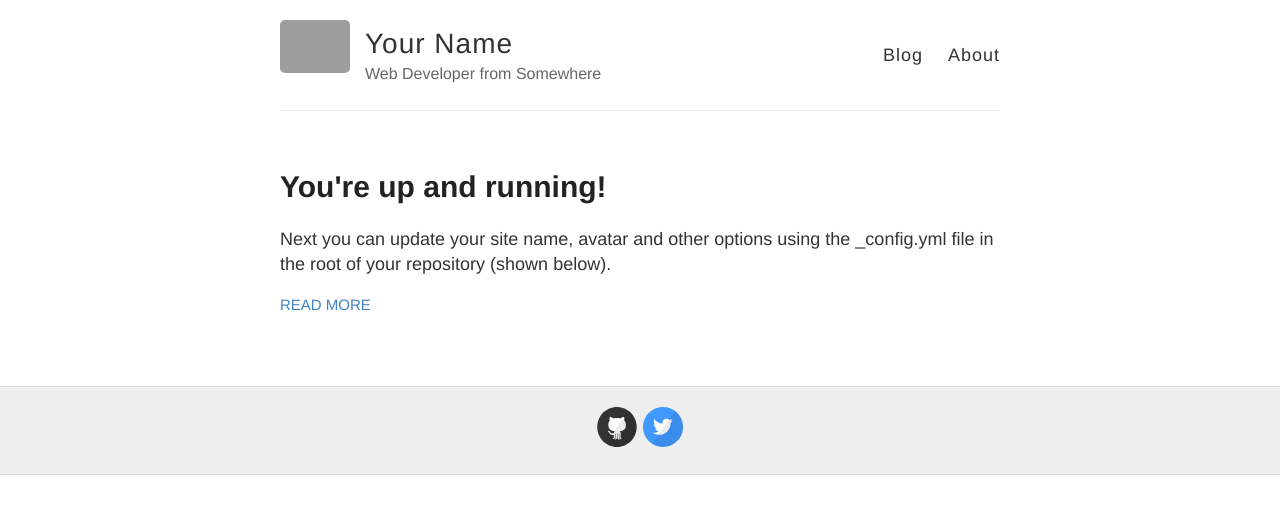
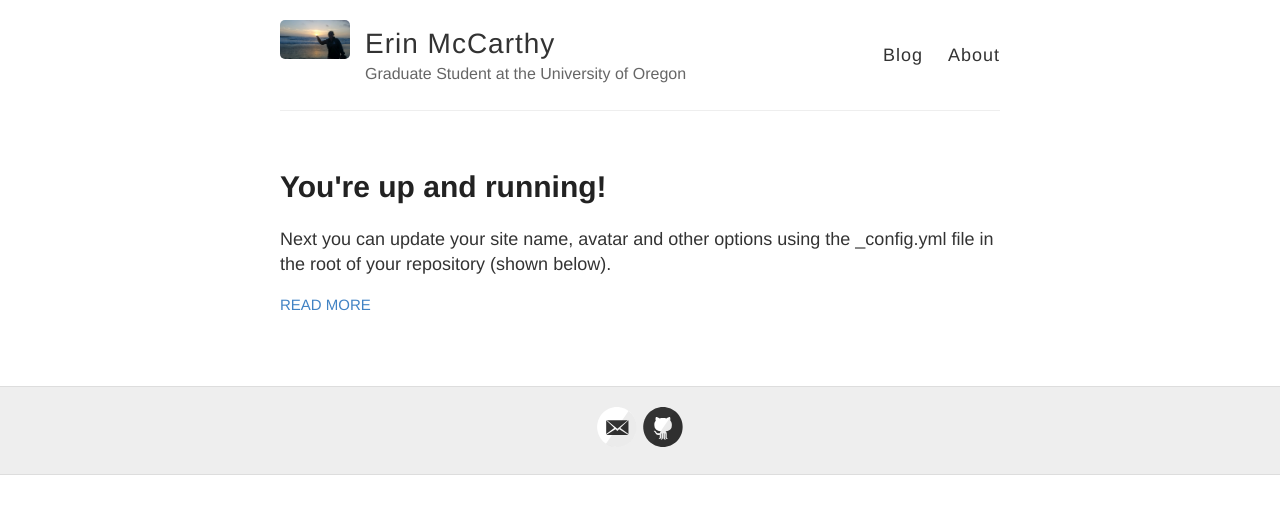
Before and after one commit to enmccarthy/enmccarthy.github.io, a Jekyll site: the page built from index.html, in a window 1280 px wide. Shown: the top 514 px of the page. Built offline with Jekyll 4.4.1, drawn with Linux system fonts in a browser that asks for light colours; grey boxes are pictures that could not be loaded.

Commit message:
changing home page

```diff
--- a/_config.yml
+++ b/_config.yml
@@ -3,13 +3,13 @@
 #
 
 # Name of your site (displayed in the header)
-name: Your Name
+name: Erin McCarthy
 
 # Short bio or description (displayed in the header)
-description: Web Developer from Somewhere
+description: Graduate Student at the University of Oregon
 
 # URL of your avatar or profile pic (you could use your GitHub profile pic)
-avatar: https://raw.githubusercontent.com/barryclark/jekyll-now/master/images/jekyll-logo.png
+avatar: https://github.com/enmccarthy/enmccarthy.github.io/blob/master/20170508_192529.jpg
 
 #
 # Flags below are optional
@@ -18,15 +18,15 @@ avatar: https://raw.githubusercontent.com/barryclark/jekyll-now/master/images/je
 # Includes an icon in the footer for each username you enter
 footer-links:
   dribbble:
-  email:
+  email: mccarthyern@gmail.com
   facebook:
   flickr:
-  github: barryclark/jekyll-now
+  github: https://github.com/enmccarthy
   instagram:
   linkedin:
   pinterest:
   rss: # just type anything here for a working RSS icon
-  twitter: jekyllrb
+  twitter:
   stackoverflow: # your stackoverflow profile, e.g. "users/50476/bart-kiers"
   youtube: # channel/<your_long_string> or user/<user-name>
   googleplus: # anything in your profile username that comes after plus.google.com/
```
